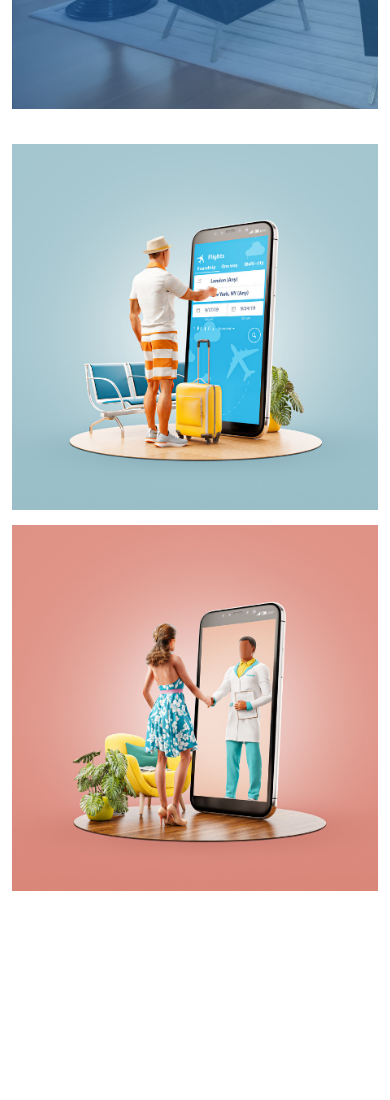
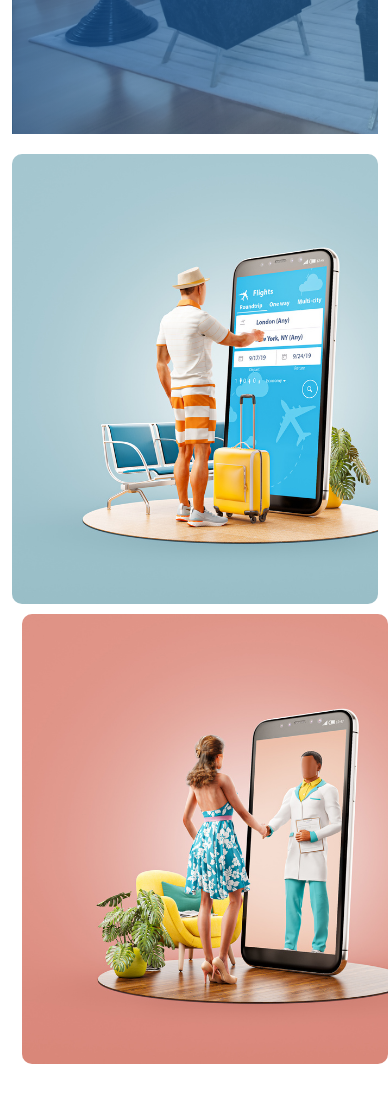
Before and after one commit to shakilrafshan/automation, a plain HTML site: page index.html in a window 390 px wide. Shown: the part 2620-3720 px from the top of the page. Before the commit the page ends 3591 px from the top, so only its background shows below. Drawn offline with nearby package versions, Linux system fonts and the light colour scheme.

Commit message:
porject finish

```diff
--- a/index.html
+++ b/index.html
@@ -7,6 +7,10 @@
     <title>Automation</title>
     <link href="https://cdn.jsdelivr.net/npm/bootstrap@5.0.2/dist/css/bootstrap.min.css" rel="stylesheet" integrity="sha384-EVSTQN3/azprG1Anm3QDgpJLIm9Nao0Yz1ztcQTwFspd3yD65VohhpuuCOmLASjC" crossorigin="anonymous">
     <script src="https://kit.fontawesome.com/3ed20d6192.js" crossorigin="anonymous"></script>
+    <link
+    rel="stylesheet"
+    href="https://cdnjs.cloudflare.com/ajax/libs/animate.css/4.1.1/animate.min.css"
+  />
     <link rel="stylesheet" href="style.css">
 
 </head>
@@ -80,7 +84,7 @@
                   </div>
             </div>
         </div>
-        <div class="project-section">
+        <div class="project-section  border-top pt-4">
             <div class="project-title ">
                 <h2 class="">Our Finished project</h2>
                 <p class=" ">Lorem ipsum dolor sit amet, consectetur adipisicing elit. Hic qui tempora amet fugit beatae optio id repudiandae, velit iusto rerum?</p>
@@ -93,11 +97,19 @@
                     </div>
                 </div>
                 <div class="projects-2 ">
-                    <div class="projects-2a">
-                        <img src="./images/project2.png" alt="">
+                    <div class="projects-2a position-relative">
+
+                        <div class="anim position-absolute top-0  end-0 animate__animated animate__fadeInLeft">
+                            <h2>Flight Booking</h2>
+                            <p class="text-light ">With mobile you can but flght tickets</p>
+                        </div>
                     </div>
-                    <div class="projects-2a">
-                        <img src="./images/project3.png" alt="">
+                    <div class="projects-2b position-relative">
+
+                        <div class="anim position-absolute top-0  end-0 animate__animated animate__fadeInRight">
+                            <h2>Friendship with Mobile</h2>
+                            <p class="text-light ">Two people meets in mobile</p>
+                        </div>
                     </div>
                 </div>
             </div>
--- a/style.css
+++ b/style.css
@@ -96,8 +96,48 @@ background-size: cover;
     margin-top: 20px;
     display: flex;
     justify-content: space-between;
+}
+.projects-2a{
+    width: 450px;
+    height: 450px;
+    background:url(./images/project2.png);
+   background-size: cover;
+   border-radius: 10px;
+   overflow: hidden;
+}
+.projects-2b{
+    width: 450px;
+    height: 450px;
+    background:url(./images/project3.png);
+   background-size: cover;
+   border-radius: 10px;
+   overflow: hidden;
+}
+.anim{
+    display: none;
 
 }
+.projects-2a:hover .anim{
+    display: inline-block;
+    background: linear-gradient(308.85deg, rgba(66, 165, 245, 0.4) -1.71%, rgba(21, 101, 192, 0.6) 74.54%);
+    border-radius: 10px;
+    width: 450px;
+    height: 450px;
+    padding: 5px 10px;
+
+}
+.projects-2b:hover .anim{
+    display: inline-block;
+    background: linear-gradient(308.85deg, rgba(66, 165, 245, 0.4) -1.71%, rgba(21, 101, 192, 0.6) 74.54%);
+    border-radius: 10px;
+    width: 450px;
+    height: 450px;
+    padding: 5px 10px;
+
+}
+
+
+
 @media only screen and (max-width:688px){
     .banner h1{
        text-align: center;
@@ -127,9 +167,25 @@ background-size: cover;
     flex-direction: column;
     width: 100%;
 }
-.projects-2a img{
-    width: 100%;margin-top:15px;
+
+.projects-2a{
+    width: 100%;
+
+    background:url(./images/project2.png);
+   background-size: cover;
+   border-radius: 10px;
+   overflow: hidden;
 }
+.projects-2b{
+    width: 100%;
+   margin-top: 10px;
+   margin: 10px ;
+    background:url(./images/project3.png);
+   background-size: cover;
+   border-radius: 10px;
+   overflow: hidden;
+}
+
 
 }
 
```
